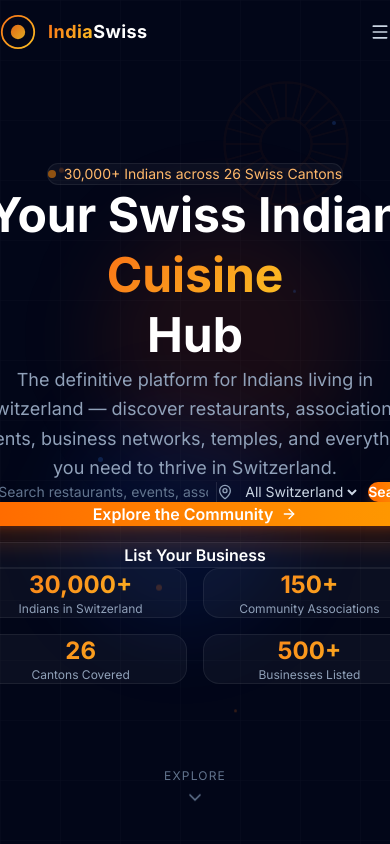
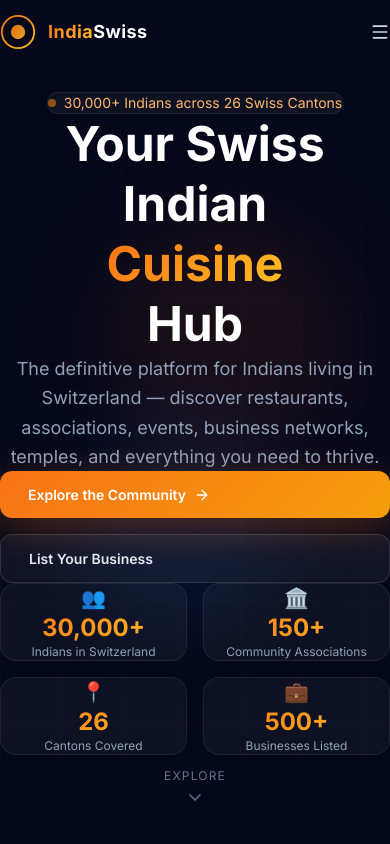
Before and after one commit to SridharSwiss/Indiaspora, a Next.js app: page / in a window 390 px wide. Shown: the top 844 px of the page. Built offline with nearby package versions, Linux system fonts and the light colour scheme.

Commit message:
perf: convert sections to server components, hide particles on mobile, reduce motion support

```diff
--- a/src/components/sections/Events.tsx
+++ b/src/components/sections/Events.tsx
@@ -1,100 +1,68 @@
-"use client";
-
-import { useEffect, useRef } from "react";
 import Link from "next/link";
-import { ArrowRight, Calendar, MapPin } from "lucide-react";
+import { Calendar, MapPin, ArrowRight } from "lucide-react";
 import { UPCOMING_EVENTS } from "@/lib/data";
 
-const colorMap: Record<string, string> = {
-  "bg-orange-500": "var(--saffron)",
-  "bg-blue-500":   "#4A90D9",
-  "bg-purple-500": "#8B5CF6",
-  "bg-amber-500":  "var(--saffron-hi)",
-  "bg-rose-500":   "#F43F5E",
-  "bg-teal-500":   "var(--india-green)",
-};
-
 export default function Events() {
-  const ref = useRef<HTMLDivElement>(null);
-
-  useEffect(() => {
-    const observer = new IntersectionObserver(
-      (entries) => {
-        entries.forEach((entry) => {
-          if (entry.isIntersecting) {
-            entry.target.querySelectorAll(".reveal").forEach((el, i) => {
-              setTimeout(() => el.classList.add("visible"), i * 70);
-            });
-          }
-        });
-      },
-      { threshold: 0.08 }
-    );
-    if (ref.current) observer.observe(ref.current);
-    return () => observer.disconnect();
-  }, []);
-
   return (
-    <section ref={ref} className="py-20 sm:py-28" style={{ background: "var(--base)" }}>
+    <section id="events" className="py-24" style={{ background: "var(--bg)" }}>
       <div className="max-w-7xl mx-auto px-4 sm:px-6 lg:px-8">
-        <div className="flex flex-col sm:flex-row sm:items-end justify-between gap-4 mb-14 reveal">
+        <div className="flex flex-col lg:flex-row items-start lg:items-end justify-between mb-16 gap-6">
           <div>
-            <span className="inline-block text-[10px] uppercase tracking-[0.3em] text-[var(--saffron)] mb-3 font-semibold">
-              Community Calendar
-            </span>
-            <h2 className="text-3xl sm:text-4xl lg:text-5xl font-black text-white tracking-tight">
+            <span className="tag mb-4">What&apos;s On</span>
+            <h2 className="text-4xl lg:text-5xl font-bold text-white mt-3">
               Upcoming <span className="gradient-text">Events</span>
             </h2>
+            <p className="text-slate-400 mt-3 max-w-lg">
+              Festivals, networking nights, cultural shows, food fairs &mdash; never miss what&apos;s happening in the Swiss Indian community
+            </p>
           </div>
-          <Link
-            href="/events"
-            className="inline-flex items-center gap-1.5 text-sm text-[var(--saffron)] hover:text-[var(--saffron-hi)] transition-colors font-medium shrink-0"
-          >
-            View all events <ArrowRight className="w-3.5 h-3.5" aria-hidden />
+          <Link href="/events" className="btn btn-outline shrink-0">
+            View Full Calendar
+            <ArrowRight className="w-4 h-4" />
           </Link>
         </div>
 
-        <div className="grid grid-cols-1 sm:grid-cols-2 lg:grid-cols-3 gap-4 sm:gap-5">
-          {UPCOMING_EVENTS.map((event, i) => {
-            const accentColor = colorMap[event.color] ?? "var(--saffron)";
-            return (
-              <article
-                key={event.title}
-                className="reveal glass-card rounded-2xl p-5 border border-[var(--border)] hover:border-[var(--border-mid)] group"
-                style={{ transitionDelay: `${i * 60}ms` }}
-              >
-                <div className="flex items-start gap-3 mb-4">
-                  <div
-                    className="w-3 h-3 rounded-full mt-1 shrink-0"
-                    style={{ background: accentColor, boxShadow: `0 0 0 4px ${accentColor}20` }}
-                    aria-hidden
-                  />
-                  <div className="flex-1 min-w-0">
-                    <h3 className="font-semibold text-white text-sm leading-snug group-hover:text-[var(--saffron)] transition-colors">
-                      {event.title}
-                    </h3>
-                  </div>
-                  <span
-                    className="text-[10px] font-semibold px-2 py-1 rounded-full shrink-0"
-                    style={{ background: `${accentColor}18`, color: accentColor }}
-                  >
+        <div className="grid grid-cols-1 md:grid-cols-2 lg:grid-cols-3 gap-6">
+          {UPCOMING_EVENTS.map((event) => (
+            <div key={event.title} className="card group overflow-hidden">
+              <div className={`h-1.5 ${event.color}`} />
+              <div className="p-6">
+                <div className="flex items-center justify-between mb-4">
+                  <span className={`text-xs font-semibold px-3 py-1 rounded-full text-white ${event.color}`}>
                     {event.category}
                   </span>
+                  <span className="text-xs text-slate-500">{event.date}</span>
                 </div>
+                <h3 className="text-lg font-bold text-white mb-2 group-hover:text-orange-300 transition-colors leading-tight">
+                  {event.title}
+                </h3>
+                <p className="text-sm text-slate-400 mb-4 leading-relaxed line-clamp-2">{event.description}</p>
+                <div className="flex items-center gap-2 text-sm text-slate-500">
+                  <MapPin className="w-3.5 h-3.5 text-orange-500 shrink-0" />
+                  <span className="truncate">{event.location}</span>
+                </div>
+                <div className="mt-5 pt-4 flex items-center justify-between" style={{ borderTop: "1px solid rgba(255,255,255,0.05)" }}>
+                  <div className="flex items-center gap-2 text-sm text-slate-500">
+                    <Calendar className="w-3.5 h-3.5" />
+                    <span>{event.date}</span>
+                  </div>
+                  <Link href="/events" className="text-sm font-medium text-orange-400 hover:text-orange-300 transition-colors flex items-center gap-1">
+                    Details <ArrowRight className="w-3.5 h-3.5" />
+                  </Link>
+                </div>
+              </div>
+            </div>
+          ))}
+        </div>
 
-                <p className="text-sm text-[var(--text-muted)] mb-4 leading-relaxed">{event.description}</p>
-
-                <div className="pt-3 border-t border-[var(--border)] space-y-1">
-                  <div className="flex items-center gap-1.5 text-xs text-[var(--text-dim)]">
-                    <Calendar className="w-3 h-3" aria-hidden /> {event.date}
-                  </div>
-                  <div className="flex items-center gap-1.5 text-xs text-[var(--text-dim)]">
-                    <MapPin className="w-3 h-3" aria-hidden /> {event.location}
-                  </div>
-                </div>
-              </article>
-            );
-          })}
+        <div className="mt-12">
+          <div className="card p-8 text-center" style={{ borderColor: "rgba(249,115,22,0.2)" }}>
+            <h3 className="text-xl font-bold text-white mb-2">Have an Event to Share?</h3>
+            <p className="text-slate-400 mb-6 max-w-md mx-auto text-sm">
+              Submit your community events, workshops, cultural shows, and meetups to reach 30,000+ Indians across Switzerland
+            </p>
+            <a href="mailto:hello@indiaswiss.ch?subject=Submit%20Event" className="btn btn-primary">Submit an Event</a>
+          </div>
         </div>
       </div>
     </section>
--- a/src/components/sections/Hero.tsx
+++ b/src/components/sections/Hero.tsx
@@ -1,7 +1,8 @@
 "use client";
 
-import { useEffect, useRef, useState } from "react";
-import { ArrowRight, ChevronDown, Search, MapPin } from "lucide-react";
+import { useEffect, useState } from "react";
+import Link from "next/link";
+import { ArrowRight, ChevronDown } from "lucide-react";
 import { STATS } from "@/lib/data";
 
 const HERO_WORDS = ["Community", "Culture", "Cuisine", "Connections", "Commerce"];
@@ -11,35 +12,12 @@
   { w: 3, h: 3, bg: "#3b82f6", l: 75, t: 35, dur: 8, delay: 1 },
   { w: 6, h: 6, bg: "#f97316", l: 40, t: 70, dur: 7, delay: 2 },
   { w: 4, h: 4, bg: "#3b82f6", l: 85, t: 15, dur: 9, delay: 0.5 },
-  { w: 3, h: 3, bg: "#f97316", l: 60, t: 85, dur: 6, delay: 3 },
-  { w: 5, h: 5, bg: "#3b82f6", l: 25, t: 55, dur: 8, delay: 1.5 },
 ];
-
-function Particles() {
-  return (
-    <div className="absolute inset-0 overflow-hidden pointer-events-none" aria-hidden>
-      {PARTICLES.map((p, i) => (
-        <div
-          key={i}
-          className="absolute rounded-full opacity-20"
-          style={{
-            width: p.w, height: p.h, background: p.bg,
-            left: `${p.l}%`, top: `${p.t}%`,
-            willChange: "transform",
-            animation: `float ${p.dur}s ease-in-out ${p.delay}s infinite`,
-          }}
-        />
-      ))}
-    </div>
-  );
-}
 
 export default function Hero() {
   const [wordIndex, setWordIndex] = useState(0);
-  const [isVisible, setIsVisible] = useState(false);
 
   useEffect(() => {
-    setIsVisible(true);
     const interval = setInterval(() => {
       setWordIndex((prev) => (prev + 1) % HERO_WORDS.length);
     }, 2500);
@@ -47,34 +25,40 @@
   }, []);
 
   const iconMap: Record<string, string> = {
-    Users: "👥",
-    Building2: "🏛️",
-    MapPin: "📍",
-    Briefcase: "💼",
+    Users: "\u{1F465}",
+    Building2: "\u{1F3DB}️",
+    MapPin: "\u{1F4CD}",
+    Briefcase: "\u{1F4BC}",
   };
 
   return (
-    <section className="relative min-h-screen flex flex-col items-center justify-center overflow-hidden bg-slate-950">
-      {/* Background layers */}
-      <div className="absolute inset-0" aria-hidden>
-        {/* Static gradient orbs — no animation to avoid repaint */}
-        <div className="absolute top-1/4 left-1/4 w-64 h-64 bg-orange-600/10 rounded-full blur-2xl" />
-        <div className="absolute bottom-1/4 right-1/4 w-56 h-56 bg-blue-600/10 rounded-full blur-2xl" />
-        {/* Grid */}
+    <section className="relative min-h-screen flex flex-col items-center justify-center overflow-hidden" style={{ background: "var(--bg)" }}>
+      {/* Background */}
+      <div className="absolute inset-0 pointer-events-none" aria-hidden>
+        <div className="absolute top-1/4 left-1/4 w-64 h-64 rounded-full blur-2xl" style={{ background: "rgba(234,88,12,0.08)" }} />
+        <div className="absolute bottom-1/4 right-1/4 w-56 h-56 rounded-full blur-2xl" style={{ background: "rgba(59,130,246,0.08)" }} />
         <div
-          className="absolute inset-0 opacity-[0.03]"
+          className="absolute inset-0 opacity-[0.025]"
           style={{
-            backgroundImage:
-              "linear-gradient(rgba(255,255,255,0.5) 1px, transparent 1px), linear-gradient(90deg, rgba(255,255,255,0.5) 1px, transparent 1px)",
+            backgroundImage: "linear-gradient(rgba(255,255,255,0.5) 1px, transparent 1px), linear-gradient(90deg, rgba(255,255,255,0.5) 1px, transparent 1px)",
             backgroundSize: "60px 60px",
           }}
         />
       </div>
 
-      <Particles />
+      {/* Particles hidden on mobile via CSS */}
+      <div className="hero-particles absolute inset-0 overflow-hidden pointer-events-none" aria-hidden>
+        {PARTICLES.map((p, i) => (
+          <div
+            key={i}
+            className="absolute rounded-full opacity-20"
+            style={{ width: p.w, height: p.h, background: p.bg, left: `${p.l}%`, top: `${p.t}%`, animation: `float ${p.dur}s ease-in-out ${p.delay}s infinite` }}
+          />
+        ))}
+      </div>
 
-      {/* Decorative Ashoka Chakra - static, no spin */}
-      <div className="absolute top-20 right-10 w-32 h-32 opacity-[0.04]" aria-hidden>
+      {/* Ashoka Chakra */}
+      <div className="absolute top-20 right-10 w-32 h-32 opacity-[0.04] hero-particles" aria-hidden>
         <svg viewBox="0 0 100 100" fill="none">
           <circle cx="50" cy="50" r="48" stroke="#f97316" strokeWidth="2" />
           <circle cx="50" cy="50" r="20" stroke="#f97316" strokeWidth="2" />
@@ -86,116 +70,47 @@
 
       {/* Main content */}
       <div className="relative z-10 max-w-7xl mx-auto px-4 sm:px-6 lg:px-8 text-center pt-24 pb-16">
-        {/* Badge */}
-        <div
-          className={`inline-flex items-center gap-2 glass px-4 py-2 rounded-full text-sm text-orange-300 mb-8 transition-all duration-700 ${
-            isVisible ? "opacity-100 translate-y-0" : "opacity-0 translate-y-4"
-          }`}
-        >
+        <div className="inline-flex items-center gap-2 glass px-4 py-2 rounded-full text-sm text-orange-300 mb-8">
           <span className="w-2 h-2 bg-orange-400 rounded-full animate-pulse" />
           30,000+ Indians across 26 Swiss Cantons
         </div>
 
-        {/* Headline */}
-        <h1
-          className={`text-5xl sm:text-6xl lg:text-8xl font-bold leading-tight mb-6 transition-all duration-700 delay-100 ${
-            isVisible ? "opacity-100 translate-y-0" : "opacity-0 translate-y-6"
-          }`}
-        >
+        <h1 className="text-5xl sm:text-6xl lg:text-8xl font-bold leading-tight mb-6">
           <span className="text-white">Your Swiss Indian</span>
           <br />
-          <span className="relative">
-            <span
-              key={wordIndex}
-              className="gradient-text inline-block"
-              style={{
-                animation: "fadeUp 0.5s ease-out forwards",
-              }}
-            >
-              {HERO_WORDS[wordIndex]}
-            </span>
+          <span key={wordIndex} className="gradient-text inline-block" style={{ animation: "fadeUp 0.5s ease-out forwards" }}>
+            {HERO_WORDS[wordIndex]}
           </span>
           <br />
           <span className="text-white">Hub</span>
         </h1>
 
-        <p
-          className={`text-lg sm:text-xl text-slate-400 max-w-3xl mx-auto mb-10 leading-relaxed transition-all duration-700 delay-200 ${
-            isVisible ? "opacity-100 translate-y-0" : "opacity-0 translate-y-6"
-          }`}
-        >
-          The definitive platform for Indians living in Switzerland — discover restaurants, associations, events, business networks, temples, and everything you need to thrive in Switzerland.
+        <p className="text-lg sm:text-xl text-slate-400 max-w-3xl mx-auto mb-10 leading-relaxed">
+          The definitive platform for Indians living in Switzerland — discover restaurants, associations, events, business networks, temples, and everything you need to thrive.
         </p>
 
-        {/* Search bar */}
-        <div
-          className={`max-w-2xl mx-auto mb-10 transition-all duration-700 delay-300 ${
-            isVisible ? "opacity-100 translate-y-0" : "opacity-0 translate-y-6"
-          }`}
-        >
-          <div className="flex gap-2 glass-strong rounded-2xl p-2">
-            <div className="flex items-center gap-2 flex-1 px-4">
-              <Search className="w-4 h-4 text-slate-400 shrink-0" />
-              <input
-                type="text"
-                placeholder="Search restaurants, events, associations..."
-                className="flex-1 bg-transparent text-sm text-white placeholder:text-slate-500 focus:outline-none"
-              />
-            </div>
-            <div className="flex items-center gap-2 px-4 border-l border-white/10">
-              <MapPin className="w-4 h-4 text-slate-400 shrink-0" />
-              <select className="bg-transparent text-sm text-slate-300 focus:outline-none cursor-pointer">
-                <option value="" className="bg-slate-900">All Switzerland</option>
-                <option value="zurich" className="bg-slate-900">Zurich</option>
-                <option value="geneva" className="bg-slate-900">Geneva</option>
-                <option value="basel" className="bg-slate-900">Basel</option>
-                <option value="bern" className="bg-slate-900">Bern</option>
-                <option value="lausanne" className="bg-slate-900">Lausanne</option>
-              </select>
-            </div>
-            <button className="px-5 py-2.5 rounded-xl bg-gradient-to-r from-orange-500 to-amber-500 text-white text-sm font-semibold hover:from-orange-600 hover:to-amber-600 transition-all shadow-lg shadow-orange-500/30">
-              Search
-            </button>
-          </div>
+        <div className="flex flex-col sm:flex-row gap-4 justify-center mb-16">
+          <Link href="/community" className="btn btn-primary text-base px-8 py-4 rounded-xl shadow-xl" style={{ boxShadow: "0 10px 40px rgba(249,115,22,0.3)" }}>
+            Explore the Community
+            <ArrowRight className="w-4 h-4" />
+          </Link>
+          <a href="mailto:hello@indiaswiss.ch?subject=List%20My%20Business" className="btn btn-outline text-base px-8 py-4 rounded-xl">
+            List Your Business
+          </a>
         </div>
 
-        {/* CTAs */}
-        <div
-          className={`flex flex-col sm:flex-row gap-4 justify-center mb-16 transition-all duration-700 delay-400 ${
-            isVisible ? "opacity-100 translate-y-0" : "opacity-0 translate-y-6"
-          }`}
-        >
-          <button className="group flex items-center justify-center gap-2 px-8 py-4 rounded-xl bg-gradient-to-r from-orange-500 to-amber-500 text-white font-semibold hover:from-orange-600 hover:to-amber-600 transition-all shadow-xl shadow-orange-500/30 hover:shadow-orange-500/50 hover:-translate-y-0.5">
-            Explore the Community
-            <ArrowRight className="w-4 h-4 group-hover:translate-x-1 transition-transform" />
-          </button>
-          <button className="flex items-center justify-center gap-2 px-8 py-4 rounded-xl glass text-white font-semibold hover:bg-white/15 transition-all border border-white/10">
-            List Your Business
-          </button>
-        </div>
-
-        {/* Stats */}
-        <div
-          className={`grid grid-cols-2 lg:grid-cols-4 gap-4 max-w-4xl mx-auto transition-all duration-700 delay-500 ${
-            isVisible ? "opacity-100 translate-y-0" : "opacity-0 translate-y-6"
-          }`}
-        >
+        <div className="grid grid-cols-2 lg:grid-cols-4 gap-4 max-w-4xl mx-auto">
           {STATS.map((stat) => (
-            <div key={stat.label} className="glass rounded-2xl p-4 lg:p-6 text-center card-hover">
-              <div className="text-2xl lg:text-3xl font-bold gradient-text mb-1">
-                {stat.value}
-              </div>
+            <div key={stat.label} className="glass rounded-2xl p-4 lg:p-6 text-center">
+              <div className="text-xl lg:text-3xl mb-1">{iconMap[stat.icon]}</div>
+              <div className="text-2xl lg:text-3xl font-bold gradient-text mb-1">{stat.value}</div>
               <div className="text-xs lg:text-sm text-slate-400">{stat.label}</div>
             </div>
           ))}
         </div>
       </div>
 
-      {/* Scroll indicator */}
-      <a
-        href="#categories"
-        className="absolute bottom-8 left-1/2 -translate-x-1/2 flex flex-col items-center gap-2 text-slate-500 hover:text-slate-300 transition-colors"
-      >
+      <a href="#categories" className="absolute bottom-8 left-1/2 -translate-x-1/2 flex flex-col items-center gap-2 text-slate-500 hover:text-slate-300 transition-colors">
         <span className="text-xs uppercase tracking-widest">Explore</span>
         <ChevronDown className="w-5 h-5 animate-bounce" />
       </a>
--- a/src/components/sections/Testimonials.tsx
+++ b/src/components/sections/Testimonials.tsx
@@ -1,76 +1,41 @@
-"use client";
-
-import { useEffect, useRef } from "react";
+import { Quote } from "lucide-react";
 import { TESTIMONIALS } from "@/lib/data";
 
+const AVATAR_COLORS = [
+  "from-orange-500 to-red-500",
+  "from-blue-500 to-indigo-600",
+  "from-teal-500 to-cyan-600",
+];
+
 export default function Testimonials() {
-  const ref = useRef<HTMLDivElement>(null);
-
-  useEffect(() => {
-    const observer = new IntersectionObserver(
-      (entries) => {
-        entries.forEach((entry) => {
-          if (entry.isIntersecting) {
-            entry.target.querySelectorAll(".reveal").forEach((el, i) => {
-              setTimeout(() => el.classList.add("visible"), i * 100);
-            });
-          }
-        });
-      },
-      { threshold: 0.1 }
-    );
-    if (ref.current) observer.observe(ref.current);
-    return () => observer.disconnect();
-  }, []);
-
   return (
-    <section ref={ref} className="py-20 sm:py-28" style={{ background: "var(--surface)" }}>
+    <section className="py-24" style={{ background: "rgba(15,20,40,0.5)" }}>
       <div className="max-w-7xl mx-auto px-4 sm:px-6 lg:px-8">
-        <div className="text-center mb-14 reveal">
-          <span className="inline-block text-[10px] uppercase tracking-[0.3em] text-[var(--jade)] mb-4 font-semibold">
-            Community Voices
-          </span>
-          <h2 className="text-3xl sm:text-4xl lg:text-5xl font-black text-white tracking-tight">
-            What Indians in{" "}
-            <span className="gradient-text-jade">Switzerland Say</span>
+        <div className="text-center mb-16">
+          <span className="tag mb-4">Community Voices</span>
+          <h2 className="text-4xl lg:text-5xl font-bold text-white mt-3">
+            Indians Thriving in <span className="gradient-text">Switzerland</span>
           </h2>
+          <p className="text-slate-400 mt-3 max-w-xl mx-auto">
+            Real stories from community members who&apos;ve built their lives in Switzerland
+          </p>
         </div>
-
-        <div className="grid grid-cols-1 md:grid-cols-3 gap-5">
+        <div className="grid grid-cols-1 md:grid-cols-3 gap-6">
           {TESTIMONIALS.map((t, i) => (
-            <figure
-              key={t.name}
-              className="reveal glass-card rounded-2xl p-6 border border-[var(--border)] flex flex-col"
-              style={{ transitionDelay: `${i * 100}ms` }}
-            >
-              {/* Stars */}
-              <div className="flex gap-1 mb-4" aria-label="5 out of 5 stars">
-                {Array.from({ length: 5 }).map((_, s) => (
-                  <span key={s} className="text-[var(--saffron)] text-sm" aria-hidden>&#9733;</span>
-                ))}
-              </div>
-
-              <blockquote className="flex-1">
-                <p className="text-[var(--text-muted)] text-sm leading-relaxed mb-5">
-                  &ldquo;{t.quote}&rdquo;
-                </p>
-              </blockquote>
-
-              <figcaption className="flex items-center gap-3 pt-4 border-t border-[var(--border)]">
-                <div
-                  className="w-10 h-10 rounded-full flex items-center justify-center text-sm font-black text-white shrink-0"
-                  style={{ background: "linear-gradient(135deg, var(--saffron), var(--saffron-hi))" }}
-                  aria-hidden
-                >
+            <div key={t.name} className="card p-6 flex flex-col">
+              <Quote className="w-8 h-8 mb-4 shrink-0" style={{ color: "rgba(249,115,22,0.3)" }} />
+              <p className="text-slate-300 text-sm leading-relaxed flex-1 mb-6 italic">&ldquo;{t.quote}&rdquo;</p>
+              <div className="flex items-center gap-3 pt-4" style={{ borderTop: "1px solid rgba(255,255,255,0.05)" }}>
+                <div className={`w-10 h-10 rounded-full bg-gradient-to-br ${AVATAR_COLORS[i]} flex items-center justify-center text-white text-sm font-bold shrink-0`}>
                   {t.avatar}
                 </div>
                 <div>
-                  <p className="text-sm font-semibold text-white">{t.name}</p>
-                  <p className="text-xs text-[var(--text-dim)]">{t.role}</p>
-                  <p className="text-xs text-[var(--jade)] mt-0.5">{t.years}</p>
+                  <div className="font-semibold text-white text-sm">{t.name}</div>
+                  <div className="text-xs text-slate-400">{t.role}</div>
+                  <div className="text-xs text-slate-500 mt-0.5">{t.origin} &middot; {t.years}</div>
                 </div>
-              </figcaption>
-            </figure>
+              </div>
+            </div>
           ))}
         </div>
       </div>
```
Also changed, not shown: src/app/globals.css (+16 -1 lines), src/components/sections/Marquee.tsx (+5 -11 lines), src/components/sections/Resources.tsx (+20 -35 lines).
